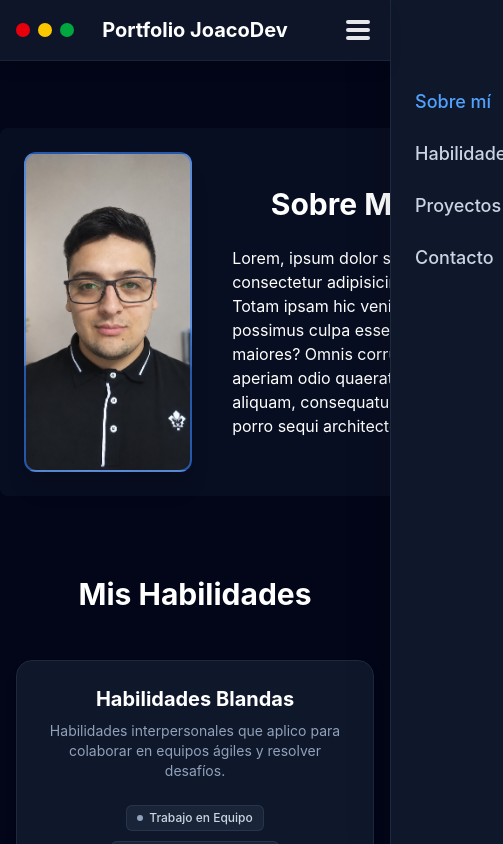
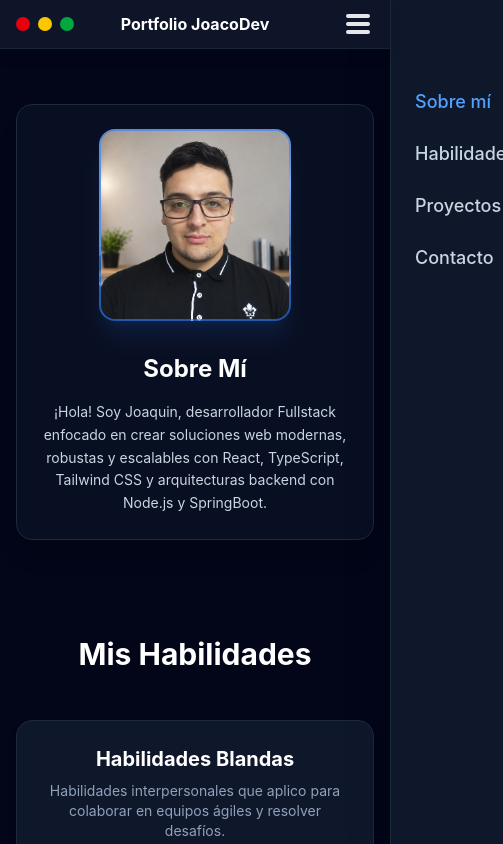
Before and after one commit to joaquinDev22/Portfolio, a React (Vite) app in the folder MiPortfolio/: page / in a window 390 px wide. Shown: the top 844 px of the page, 503 px wide, since content can reach past the window. Built offline with nearby package versions, Linux system fonts and the light colour scheme.

Commit message:
feat: Mejorar diseño y responsividad de secciones del portfolio

```diff
--- a/MiPortfolio/src/app/App.tsx
+++ b/MiPortfolio/src/app/App.tsx
@@ -11,10 +11,10 @@ export default function App() {
   return (
     <MenuProvider>
       <SkillsProvider>
-        <div className="min-h-screen flex flex-col bg-slate-950 text-white">
+        <div className="min-h-screen flex flex-col bg-slate-950 text-white overflow-x-hidden">
           <Header />
           <MobileMenu />
-          <main className="flex-grow pt-28">
+          <main className="flex-grow pt-18 sm:pt-28">
             <AboutMe />
             <Habilities />
             <Projects />
--- a/MiPortfolio/src/app/components/sections/AboutMe.tsx
+++ b/MiPortfolio/src/app/components/sections/AboutMe.tsx
@@ -1,21 +1,27 @@
 export default function AboutMe() {
   return (
-    <section id='sobre-mi' className="py-4 w-fit max-w-6xl mx-auto">
-        <div className="flex bg-slate-900/50 bg-blur-2xl rounded-lg p-6 mx-auto items-center">
-            <div
-                id='profile-picture'
-                className="w-80 h-80 rounded-xl bg-[url(/perfil.png)] bg-center bg-cover border-2 border-blue-500/60 shadow-xl"
-                role="img"
-                aria-label="foto de perfil de JoacoDev"
-            >
-            </div>
-            <div>
-                <h2 className="text-center text-3xl font-bold mb-6">Sobre Mi</h2>
-                <p id="description" className="ml-10 max-w-lg">
-                    Lorem, ipsum dolor sit amet consectetur adipisicing elit. Totam ipsam hic veniam possimus culpa esse non in maiores? Omnis corrupti aperiam odio quaerat tempora aliquam, consequatur possimus porro sequi architecto.
-                </p>
-            </div>
+    <section id="sobre-mi" className="w-full max-w-5xl mx-auto px-4 py-8 sm:py-12">
+      <div className="flex flex-col md:flex-row bg-slate-900/60 backdrop-blur-md border border-slate-800 rounded-2xl p-6 sm:p-10 items-center justify-center gap-8 md:gap-12 shadow-xl">
+
+        {/* Foto de perfil responsiva: centrada y con tamaño adaptado a móvil */}
+        <div
+          id="profile-picture"
+          className="w-48 h-48 sm:w-56 sm:h-56 md:w-72 md:h-72 shrink-0 rounded-2xl bg-[url(/perfil.png)] bg-center bg-cover border-2 border-blue-500/60 shadow-xl shadow-blue-500/10"
+          role="img"
+          aria-label="foto de perfil de JoacoDev"
+        />
+
+        {/* Texto centrado en celular, alineado a la izquierda en PC */}
+        <div className="text-center md:text-left flex flex-col items-center md:items-start">
+          <h2 className="text-2xl sm:text-3xl font-bold text-white mb-4">
+            Sobre Mí
+          </h2>
+          <p id="description" className="text-slate-300 text-sm sm:text-base leading-relaxed max-w-lg">
+            ¡Hola! Soy Joaquin, desarrollador Fullstack enfocado en crear soluciones web modernas, robustas y escalables con React, TypeScript, Tailwind CSS y arquitecturas backend con Node.js y SpringBoot.
+          </p>
         </div>
+
+      </div>
     </section>
-  )
+  );
 }
--- a/MiPortfolio/src/app/components/sections/Projects.tsx
+++ b/MiPortfolio/src/app/components/sections/Projects.tsx
@@ -3,14 +3,14 @@ import ProjectCard from "../ui/ProjectCard";
 
 export default function Projects() {
   return (
-    <section id="proyectos" className="">
-      <h2 className="w-full text-3xl font-bold text-white mb-1 mt-1 text-center py-2">
+    <section id="proyectos" className="w-full max-w-6xl mx-auto px-4 py-8 sm:py-12">
+      <h2 className="text-2xl sm:text-3xl font-bold text-white mb-8 text-center">
         Mis Proyectos
       </h2>
 
-      <div className="grid grid-cols-1 md:grid-cols-2 lg:grid-cols-3 gap-6 max-w-6xl mx-auto">
+      <div className="grid grid-cols-1 md:grid-cols-2 lg:grid-cols-3 gap-6">
         {projectsDb.map((p) => (
-          <ProjectCard key={p.id} project={p}/>
+          <ProjectCard key={p.id} project={p} />
         ))}
       </div>
     </section>
--- a/MiPortfolio/src/app/components/staticComponents/Header.tsx
+++ b/MiPortfolio/src/app/components/staticComponents/Header.tsx
@@ -4,21 +4,26 @@ import BurgerMenu from "../ui/BurgerMenu";
 export default function Header() {
   return (
     <header className="fixed top-0 left-0 w-full z-50 bg-slate-900/95 backdrop-blur-md text-white border-b border-slate-800/80 shadow-lg">
-
-      <div className="relative flex items-center justify-center p-4">
+      {/* Fila Superior: Círculos a la izquierda, Título CENTRADO sin chocar, Hamburguesa a la derecha */}
+      <div className="relative flex items-center justify-center p-3 sm:p-4">
+        {/* Círculos decorativos */}
         <div id="triple-dot-decoration" className="absolute left-4 sm:left-8 flex gap-2">
           <div className="w-3.5 h-3.5 bg-red-600 rounded-full"></div>
           <div className="w-3.5 h-3.5 bg-yellow-400 rounded-full"></div>
           <div className="w-3.5 h-3.5 bg-green-600 rounded-full"></div>
         </div>
 
-        <h1 className="sm:text-2xl text-xl font-bold">Portfolio JoacoDev</h1>
+        {/* Título: con px-12 para no encimarse con los puntos o la hamburguesa en teléfonos angostos */}
+        <h1 className="text-base sm:text-2xl font-bold px-12 truncate text-center">
+          Portfolio JoacoDev
+        </h1>
 
+        {/* Hamburguesa en celular */}
         <BurgerMenu />
       </div>
 
+      {/* Fila Inferior: Menú de escritorio (oculto automáticamente en celular) */}
       <WebMenu />
-
     </header>
   );
 }
```
